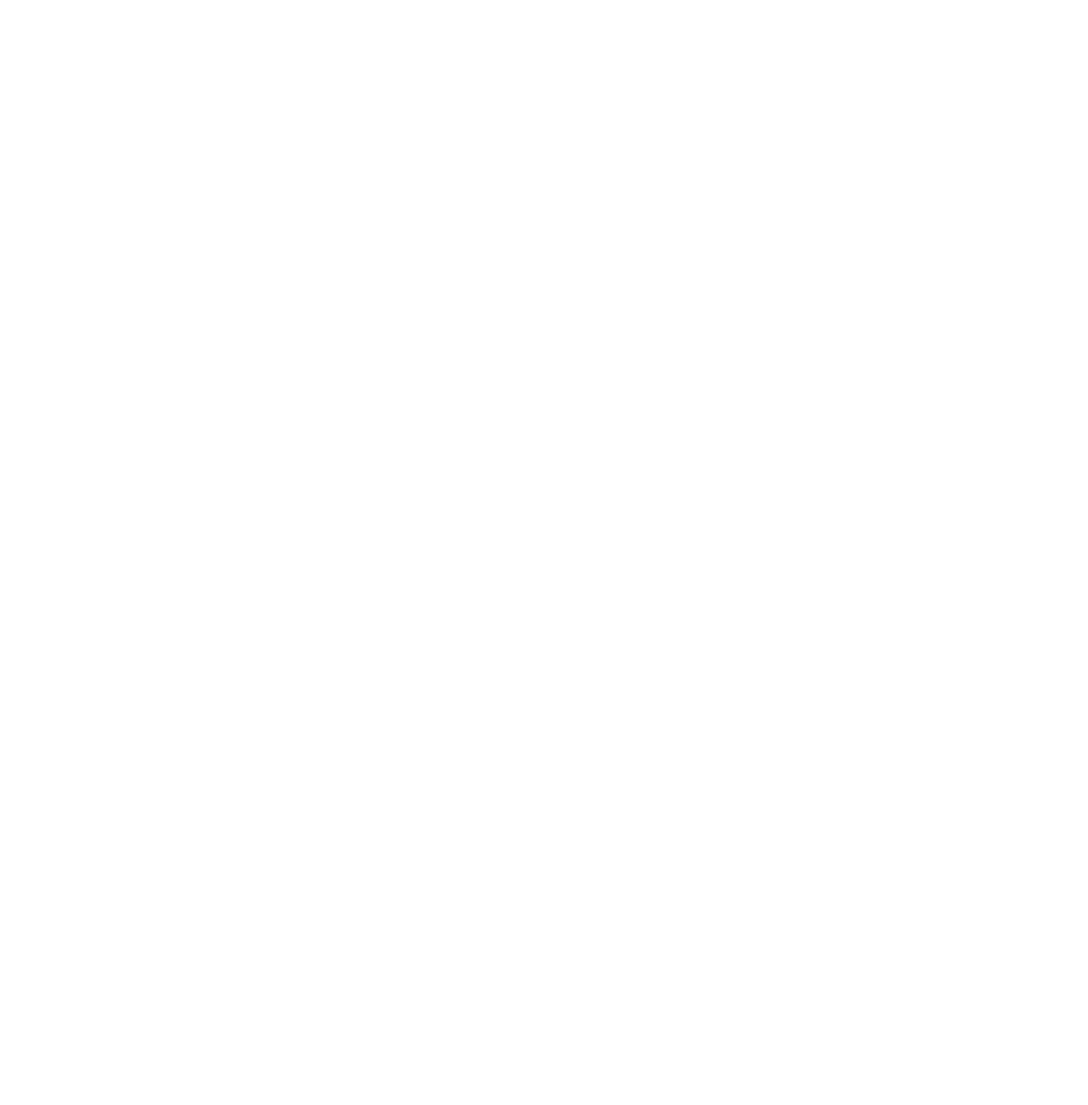
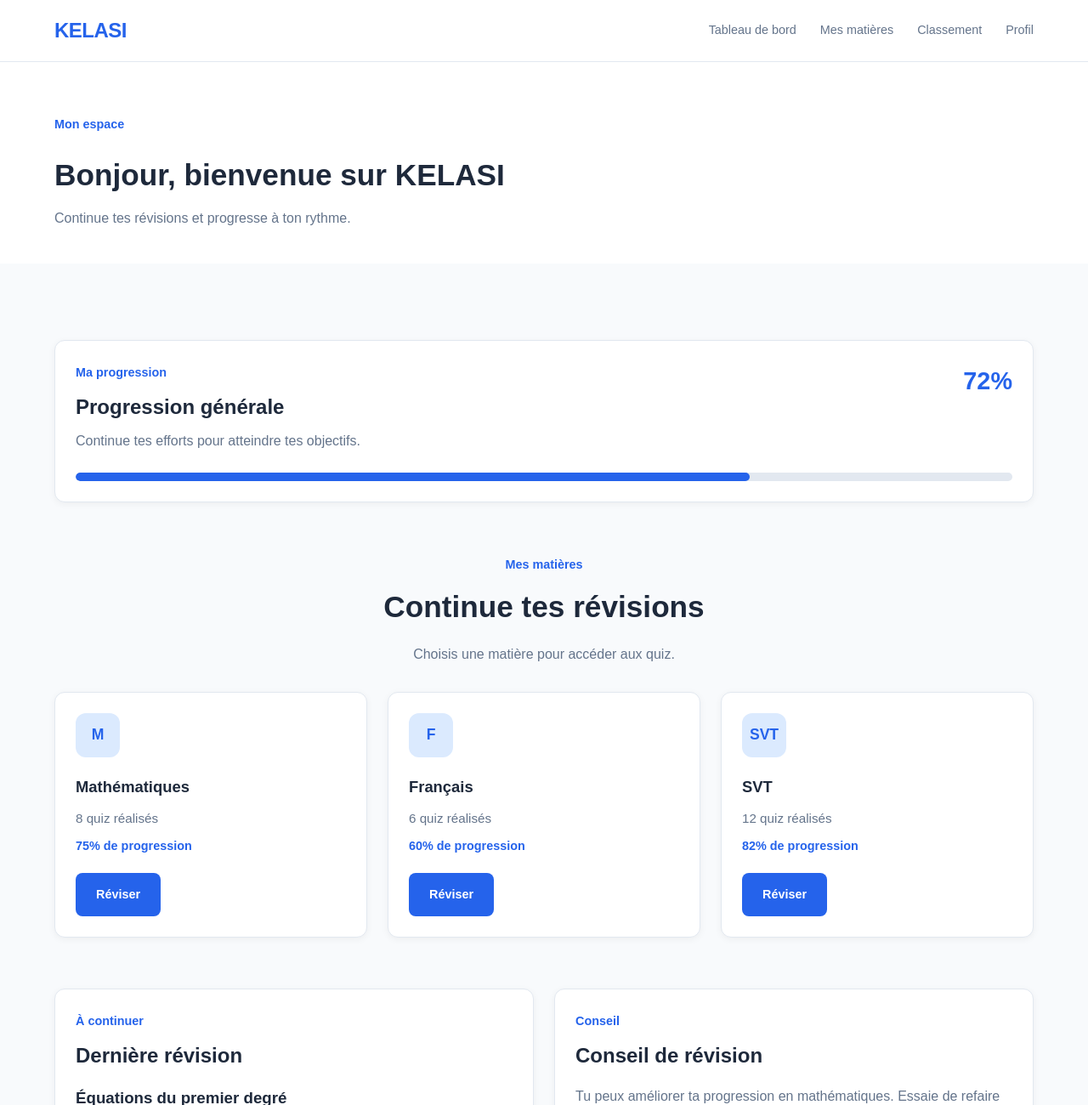
Before and after one commit to Yggdrasil2024/kelasi, a website: page frontend/dashboard.html in a window 1280 px wide. Shown: the top 1300 px of the page at 85% size. Before the commit the page ends 800 px from the top, so only its background shows below. Drawn offline with Linux system fonts and the light colour scheme.

Commit message:
feat(ui): ajout du dashboard de l'eleve

```diff
--- a/frontend/assets/css/pages.css
+++ b/frontend/assets/css/pages.css
@@ -323,3 +323,162 @@
         text-align: center;
     }
 }
+
+
+
+/* ========================================
+   DASHBOARD
+   ======================================== */
+
+.dashboard-hero {
+    padding: 60px 0 40px;
+    background: var(--white);
+}
+
+.dashboard-hero h1 {
+    margin: 10px 0;
+    font-size: 2.2rem;
+}
+
+.dashboard-hero p {
+    color: var(--text-light);
+}
+
+.dashboard-progress {
+    position: relative;
+    margin-bottom: 60px;
+}
+
+.dashboard-progress h2 {
+    margin-bottom: 8px;
+}
+
+.dashboard-progress p {
+    color: var(--text-light);
+}
+
+.progress-value {
+    position: absolute;
+    top: 24px;
+    right: 24px;
+    color: var(--primary);
+    font-size: 1.8rem;
+    font-weight: 700;
+}
+
+.progress-bar {
+    width: 100%;
+    height: 10px;
+    margin-top: 24px;
+    overflow: hidden;
+    border-radius: 999px;
+    background: var(--border-color);
+}
+
+.progress-bar-fill {
+    width: 72%;
+    height: 100%;
+    border-radius: inherit;
+    background: var(--primary);
+}
+
+.dashboard-section-title {
+    margin-bottom: 30px;
+}
+
+.subject-card {
+    display: flex;
+    flex-direction: column;
+}
+
+.subject-card .subject-progress {
+    margin: 8px 0 20px;
+    color: var(--primary);
+    font-size: 0.9rem;
+    font-weight: 600;
+}
+
+.subject-card .btn {
+    width: fit-content;
+    margin-top: auto;
+}
+
+.dashboard-grid {
+    display: grid;
+    grid-template-columns: repeat(2, 1fr);
+    gap: 24px;
+    margin-top: 60px;
+}
+
+.dashboard-grid h2 {
+    margin-bottom: 16px;
+}
+
+.dashboard-grid h3 {
+    margin-bottom: 6px;
+}
+
+.dashboard-grid p {
+    margin-bottom: 20px;
+    color: var(--text-light);
+}
+
+.recent-activity {
+    margin-top: 24px;
+}
+
+.recent-activity h2 {
+    margin-bottom: 20px;
+}
+
+.activity-item {
+    display: flex;
+    align-items: center;
+    justify-content: space-between;
+    gap: 20px;
+    padding: 18px 0;
+    border-bottom: 1px solid var(--border-color);
+}
+
+.activity-item:last-child {
+    border-bottom: none;
+}
+
+.activity-item h3 {
+    margin-bottom: 4px;
+    font-size: 1rem;
+}
+
+.activity-item p {
+    margin: 0;
+    color: var(--text-light);
+    font-size: 0.9rem;
+}
+
+.activity-item strong {
+    color: var(--primary);
+}
+
+@media (max-width: 700px) {
+    .dashboard-hero {
+        padding: 40px 0 30px;
+    }
+
+    .dashboard-hero h1 {
+        font-size: 1.8rem;
+    }
+
+    .progress-value {
+        position: static;
+        display: block;
+        margin-top: 15px;
+    }
+
+    .dashboard-grid {
+        grid-template-columns: 1fr;
+    }
+
+    .activity-item {
+        align-items: flex-start;
+    }
+}
--- a/frontend/dashboard.html
+++ b/frontend/dashboard.html
@@ -0,0 +1,146 @@
+<!DOCTYPE html>
+<html lang="fr">
+<head>
+<meta charset="UTF-8">
+<meta name="viewport" content="width=device-width, initial-scale=1.0">
+<meta name="description" content="Tableau de bord KELASI">
+<title>Tableau de bord - KELASI</title>
+<link rel="stylesheet" href="./assets/css/main.css">
+</head>
+<body>
+
+<header class="header">
+<nav class="navbar container">
+<a href="index.html" class="logo">KELASI</a>
+
+<div class="nav-links">
+<a href="dashboard.html">Tableau de bord</a>
+<a href="#matieres">Mes matières</a>
+<a href="leaderboard.html">Classement</a>
+<a href="profile.html">Profil</a>
+</div>
+</nav>
+</header>
+
+<main>
+<section class="dashboard-hero">
+<div class="container">
+<span class="section-label">Mon espace</span>
+<h1>Bonjour, bienvenue sur KELASI </h1>
+<p>Continue tes révisions et progresse à ton rythme.</p>
+</div>
+</section>
+
+<section class="section">
+<div class="container">
+
+<div class="dashboard-progress card">
+<div>
+<span class="section-label">Ma progression</span>
+<h2>Progression générale</h2>
+<p>Continue tes efforts pour atteindre tes objectifs.</p>
+</div>
+
+<div class="progress-value">72%</div>
+
+<div class="progress-bar">
+<div class="progress-bar-fill"></div>
+</div>
+</div>
+
+<div class="section-title dashboard-section-title" id="matieres">
+<span class="section-label">Mes matières</span>
+<h2>Continue tes révisions</h2>
+<p>Choisis une matière pour accéder aux quiz.</p>
+</div>
+
+<div class="subjects-grid">
+<article class="card subject-card">
+<div class="subject-icon">M</div>
+<h3>Mathématiques</h3>
+<p>8 quiz réalisés</p>
+<span class="subject-progress">75% de progression</span>
+<a href="quiz.html" class="btn btn-primary">Réviser</a>
+</article>
+
+<article class="card subject-card">
+<div class="subject-icon">F</div>
+<h3>Français</h3>
+<p>6 quiz réalisés</p>
+<span class="subject-progress">60% de progression</span>
+<a href="quiz.html" class="btn btn-primary">Réviser</a>
+</article>
+
+<article class="card subject-card">
+<div class="subject-icon">SVT</div>
+<h3>SVT</h3>
+<p>12 quiz réalisés</p>
+<span class="subject-progress">82% de progression</span>
+<a href="quiz.html" class="btn btn-primary">Réviser</a>
+</article>
+</div>
+
+<div class="dashboard-grid">
+
+<div class="card">
+<span class="section-label">À continuer</span>
+<h2>Dernière révision</h2>
+<h3>Équations du premier degré</h3>
+<p>Mathématiques · 10 questions</p>
+<a href="quiz.html" class="btn btn-primary">Continuer</a>
+</div>
+
+<div class="card">
+<span class="section-label">Conseil</span>
+<h2>Conseil de révision</h2>
+<p>Tu peux améliorer ta progression en mathématiques. Essaie de refaire quelques exercices cette semaine.</p>
+</div>
+
+</div>
+
+<div class="card recent-activity">
+<span class="section-label">Activité récente</span>
+<h2>Mes dernières activités</h2>
+
+<div class="activity-item">
+<div>
+<h3>Quiz Mathématiques</h3>
+<p>Équations du premier degré</p>
+</div>
+<strong>8/10</strong>
+</div>
+
+<div class="activity-item">
+<div>
+<h3>Quiz SVT</h3>
+<p>La cellule</p>
+</div>
+<strong>9/10</strong>
+</div>
+
+<div class="activity-item">
+<div>
+<h3>Quiz Français</h3>
+<p>Grammaire</p>
+</div>
+<strong>7/10</strong>
+</div>
+</div>
+
+</div>
+</section>
+</main>
+
+<footer class="footer">
+<div class="container footer-content">
+<div>
+<a href="index.html" class="logo">KELASI</a>
+<p>Révisions BEPC & Bac en ligne.</p>
+</div>
+<p>@ 2026 KELASI. Tous droits réservés.</p>
+</div>
+</footer>
+
+<script src="./assets/js/app.js"></script>
+</body>
+</html>
```
